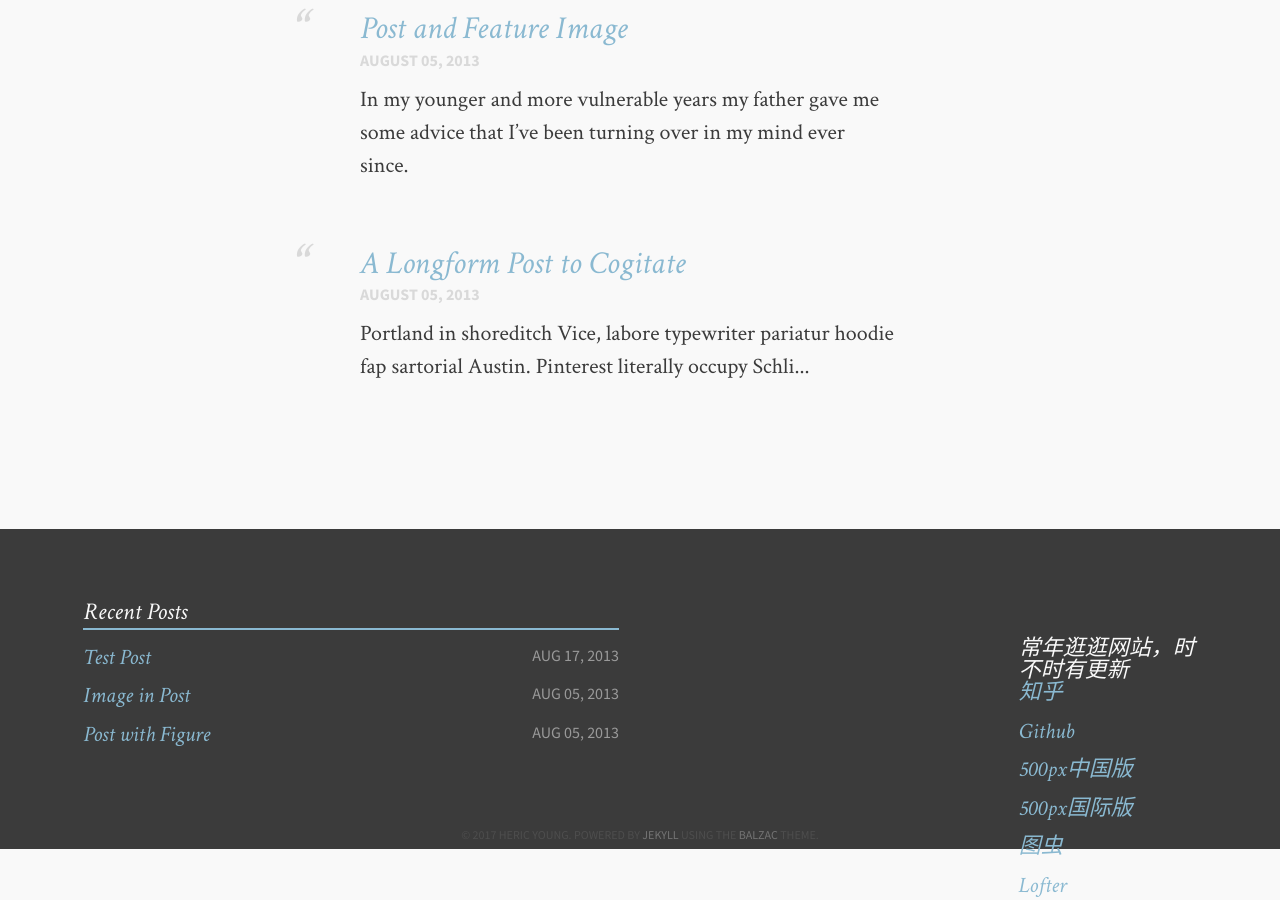
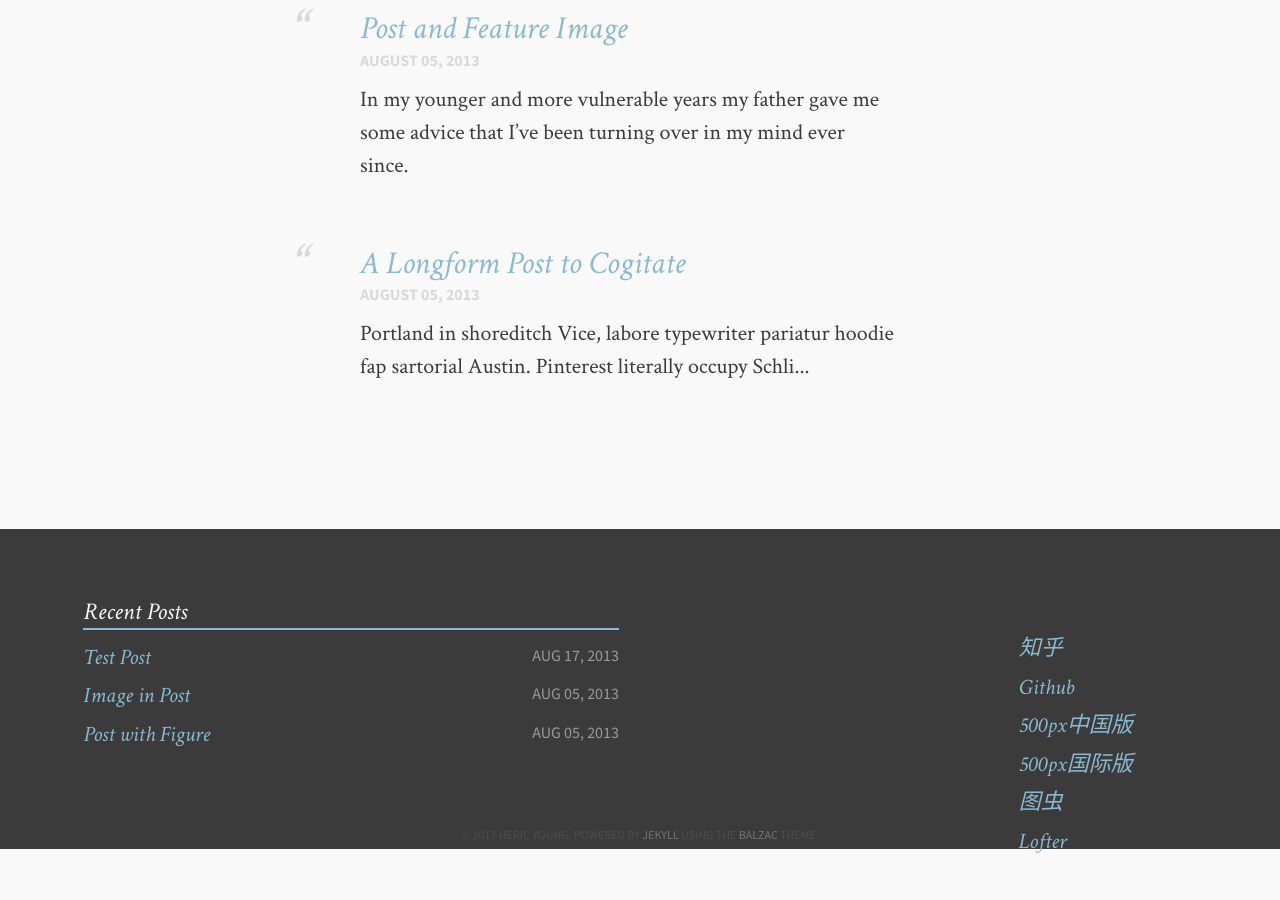
Before and after one commit to HericYoung/Blog, a Jekyll site: the page built from index.md, in a window 1280 px wide and 900 px high, scrolled down 911 px. Built offline with Jekyll 4.4.1, drawn with Linux system fonts in a browser that asks for light colours; after the commit the page ends 1767 px from its top, so only the background shows below that.

Commit message:
no message

```diff
--- a/_includes/footer.html
+++ b/_includes/footer.html
@@ -12,7 +12,6 @@
       </ol>
 
       <div class="social">
-        常年逛逛网站，时不时有更新
         <ul>
             <li><a id="zhihu" href="{{ site.owner.zhihu }}"><span class="foot-link">知乎</span></a></li>
 
```
